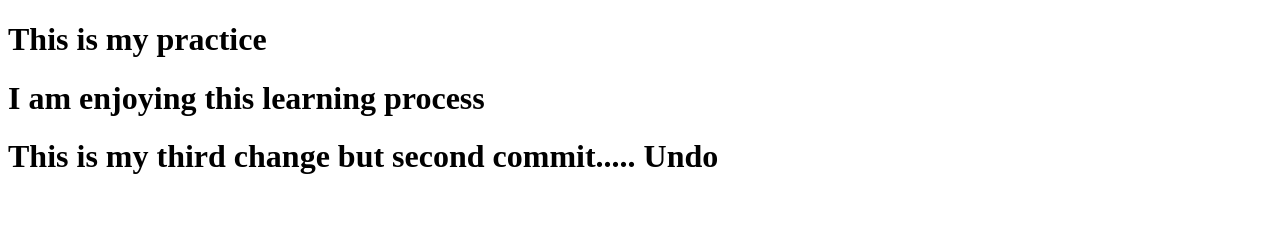
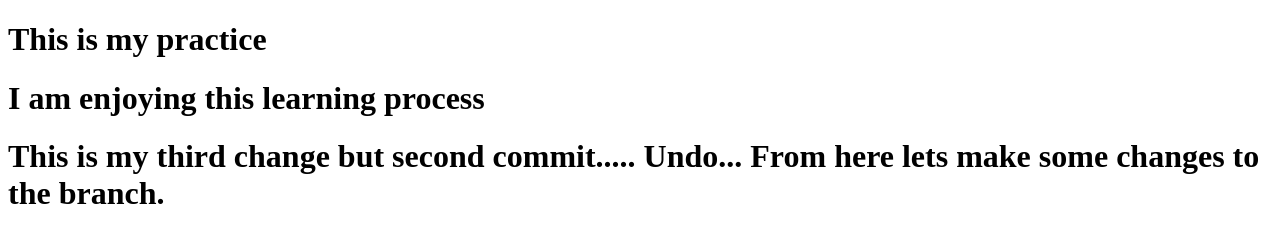
Before and after one commit to Bipin2020100/test, a plain HTML site: page bips.html in a window 1280 px wide. Drawn offline with Linux system fonts and the light colour scheme.

Commit message:
changes to the branch

```diff
--- a/bips.html
+++ b/bips.html
@@ -8,7 +8,7 @@
 <body>
   <h1>This is my practice</h1>
   <h1> I am enjoying this learning process</h1>
-  <h1>This is my third change but second commit..... Undo</h1>
+  <h1>This is my third change but second commit..... Undo... From here lets make some changes to the branch.</h1>
 
 </body>
 </html>
```
